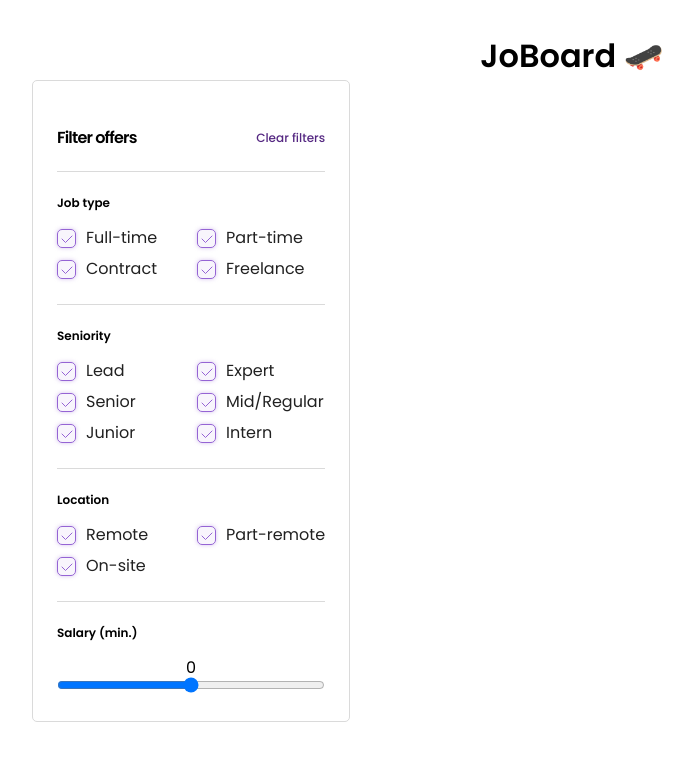
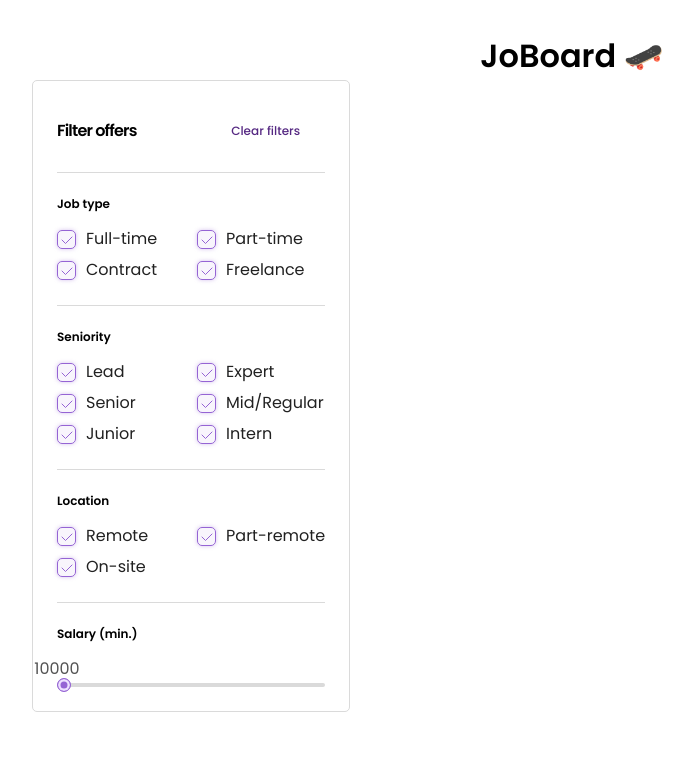
Before and after one commit to nerdbord/joboard-app-lovtkpbl, a React (Vite) app: page / in a window 1280 px wide. Shown: the top 760 px of the page, without its empty margins (68-761 px from the left). Built offline with nearby package versions, Linux system fonts and the light colour scheme.

Commit message:
filters ui: slider + custom button

```diff
--- /dev/null
+++ b/src/components/Filters/Button.module.scss
@@ -0,0 +1,29 @@
+.buttonStyle {
+   border: none;
+   font-family: Poppins;
+   font-size: 12px;
+   font-weight: 500;
+   line-height: 12px;
+   letter-spacing: 0em;
+   padding: 10px 25px 10px 25px;
+   border-radius: 30px;
+   gap: 10px;
+}
+
+.buttonPrimary{
+    color: var(--color-white);
+    background-color: var(--color-accent);
+}
+
+.buttonPrimary:hover{
+    background-color: var(--color-accent-strong);
+}
+
+.buttonText{
+    color: var(--color-accent-strong);
+    background-color: transparent;
+}
+
+.buttonText:hover{
+    background-color: var(--color-gray-lightest);
+}
--- /dev/null
+++ b/src/components/Filters/Button.tsx
@@ -0,0 +1,29 @@
+import React, { useState } from 'react';
+import styles from './Button.module.scss';
+import classNames from 'classnames';
+import { ButtonType } from '../../enumFaces/enums';
+
+interface ButtonProps {
+   type: ButtonType;
+   children: React.ReactNode;
+   onClick: () => void;
+}
+
+const Button = (props: ButtonProps) => {
+   const buttonStyle = classNames(
+      styles.buttonStyle,
+      props.type == ButtonType.Primary ? styles.buttonPrimary : styles.buttonText,
+   );
+
+   const handleClick = () => {
+      props.onClick();
+   };
+
+   return (
+      <button className={buttonStyle} onClick={handleClick}>
+         {props.children}
+      </button>
+   );
+};
+
+export default Button;
--- a/src/components/Filters/Filters.module.scss
+++ b/src/components/Filters/Filters.module.scss
@@ -15,8 +15,10 @@
 }
 
 .topBlock {
+   padding-top: 10px;
    display: flex;
    justify-content: space-between;
+   align-items: center;
 }
 
 .sliderBlock {
@@ -45,18 +47,3 @@
    display: grid;
    grid-template-columns: 1fr 1fr;
 }
-
-.clearButton {
-   border: none;
-   background-color: transparent;
-   color: var(--color-accent-strong);
-   font-family: Poppins;
-   font-size: 12px;
-   font-weight: 500;
-   line-height: 12px;
-   letter-spacing: 0em;
-}
-
-.clearButton:hover {
-   color: var(--color-accent);
-}
--- a/src/components/Filters/Filters.tsx
+++ b/src/components/Filters/Filters.tsx
@@ -2,8 +2,9 @@ import React, { useState } from 'react';
 import styles from './Filters.module.scss';
 import classNames from 'classnames';
 import Checkbox from './Checkbox';
-import 'rc-slider/assets/index.css';
 import Slider from './Slider';
+import Button from './Button';
+import { ButtonType } from '../../enumFaces/enums';
 
 
 
@@ -17,13 +18,15 @@ const Filters = (props: FiltersProps) => {
 
    const sliderBlock = classNames(styles.filtersBlock, styles.sliderBlock)
 
-   const handleClearFilters = () => {}
+   const handleClearFilters = () => {
+      //TBI
+   }
 
    return (
       <div className={styles.filtersTopWrap}>
          <div className={topBlock}>
             <div className={styles.filtersTitle}>Filter offers</div>
-            <button className={styles.clearButton} onClick={handleClearFilters}>Clear filters</button>
+            <Button type={ButtonType.Text} onClick={handleClearFilters}>Clear filters</Button>
          </div>
          <div className={styles.filtersBlock}>
             <div className={styles.titleOfBlock}>Job type</div>
@@ -55,7 +58,7 @@ const Filters = (props: FiltersProps) => {
          </div>
          <div className={sliderBlock}>
             <div className={styles.titleOfBlock}>Salary (min.)</div>
-            <Slider />
+            <Slider min={10000} max={100000}/>
          </div>
       </div>
    );
--- a/src/components/Filters/Slider.module.scss
+++ b/src/components/Filters/Slider.module.scss
@@ -1,7 +1,48 @@
 .sliderTop {
    width: 100%;
+   display: flex;
+   flex-direction: column;
+   position: relative;
 }
 
 .sliderMain {
+   margin-top: 23px;
    width: 100%;
+   cursor: grab;
 }
+
+.sliderMain:active {
+   cursor: grabbing;
+}
+
+.thumbFollower {
+   user-select: none;
+   position: absolute;
+   transform: translate(-50%, 0);
+   color: var(--color-gray-dark);
+}
+
+input[type='range'] {
+   -webkit-appearance: none;
+   appearance: none;
+   background: transparent;
+}
+
+input[type='range']::-webkit-slider-runnable-track {
+   background: var(--color-gray-light);
+   height: 4px;
+   border-radius: 10px;
+}
+
+input[type='range']::-webkit-slider-thumb {
+   margin-top: -5px;
+   -webkit-appearance: none; /* Override default look */
+   appearance: none;
+   background-color: var(--color-accent);
+   width: 7px;
+   height: 7px;
+   border: 1px solid var(--color-accent);
+   border-radius: 50%;
+   padding: 6px;
+   box-shadow: inset 0px 0px 0px 2.5px #ede0ff;
+}
--- a/src/components/Filters/Slider.tsx
+++ b/src/components/Filters/Slider.tsx
@@ -1,19 +1,39 @@
-import React, { ChangeEvent, useState } from 'react';
+import React, { ChangeEvent, useRef, useState } from 'react';
 import styles from './Slider.module.scss';
 import classNames from 'classnames';
 
-interface SliderProps {}
+interface SliderProps {
+   min: number;
+   max: number;
+}
 
 const Slider = (props: SliderProps) => {
-    const [sliderVal, setSliderVal] = useState(0)
+   const [sliderVal, setSliderVal] = useState(props.min);
+   const [percentVal, setpercentVal] = useState(0);
 
-    const handleChange = (event: ChangeEvent) => {
-        setSliderVal(event.target.value)
-    }
+   const handleChange = (event: React.ChangeEvent<HTMLInputElement>) => {
+      const currVal = parseInt(event.target.value);
+      setSliderVal(currVal);
+      const currPercentVal = ((currVal - props.min) / (props.max - props.min)) * 100;
+      const thumbOffset = 6; // these lines below exist due to padding used for thumb border effect
+      const minPercentVal = (thumbOffset / (event.target.clientWidth - thumbOffset)) * 100;
+      const maxPercentVal = 100 - (thumbOffset / (event.target.clientWidth - thumbOffset)) * 100;
+      const adjustedPercentVal = (currPercentVal * (maxPercentVal - minPercentVal)) / 100 + minPercentVal;
+      setpercentVal(adjustedPercentVal);
+   };
+
    return (
       <div className={styles.sliderTop}>
-        {sliderVal}
-         <input type="range" className={styles.sliderMain} onChange={handleChange}></input>
+         <div className={styles.thumbFollower} style={{ left: `${percentVal}%` }}>
+            {sliderVal}
+         </div>
+         <input
+            type="range"
+            className={styles.sliderMain}
+            onChange={handleChange}
+            min={props.min}
+            max={props.max}
+         />
       </div>
    );
 };
--- /dev/null
+++ b/src/enumFaces/enums.tsx
@@ -0,0 +1,4 @@
+export enum ButtonType {
+   Primary = 'primary',
+   Text = 'text',
+}
```
Also changed, not shown: src/enumFaces/interfaces.tsx (added).
